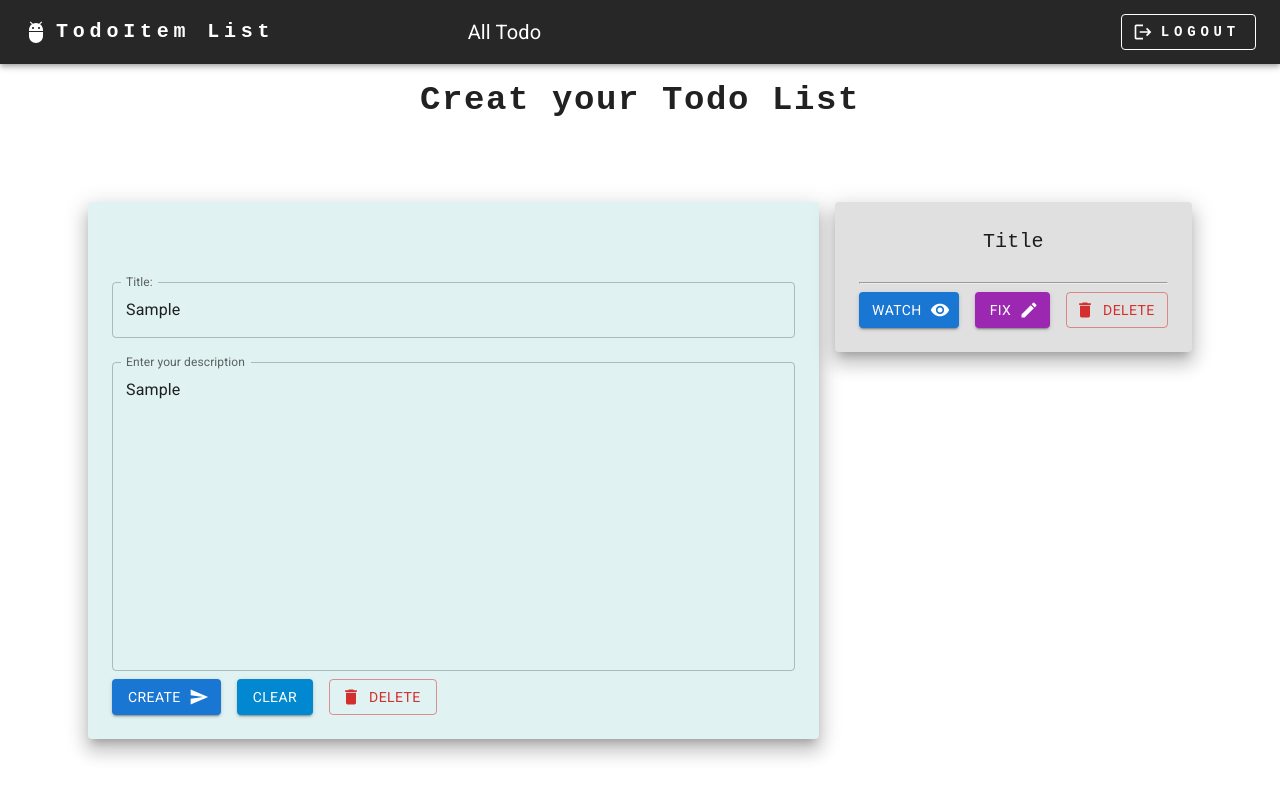
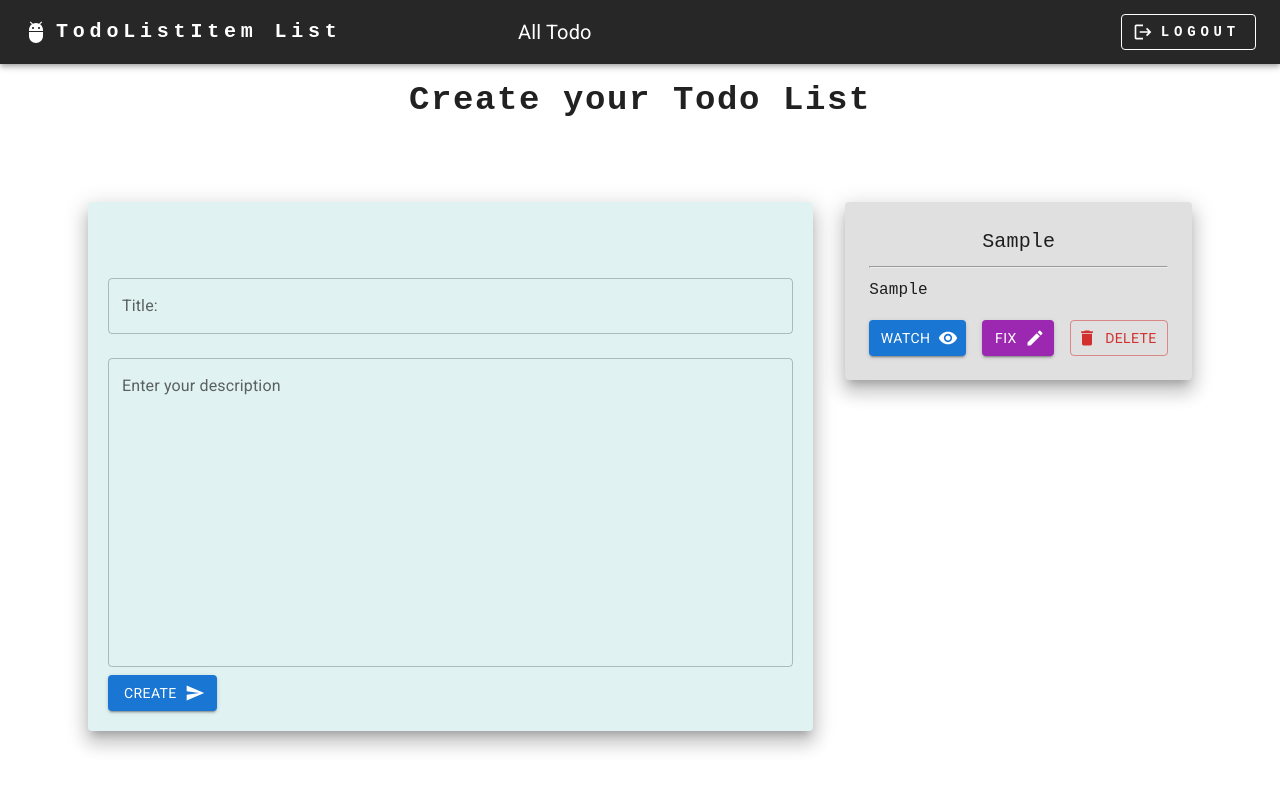
Before and after one commit to VitaliiaYaremenko/REACT-hw, a React (Vite) app in the folder react-app/: page / in a window 1280 px wide. Both pictures are taken after typing "Sample", "Sample" into the empty fields and a click on the button "CREATE". Built offline with nearby package versions, Linux system fonts and the light colour scheme.

Commit message:
added changes

```diff
--- a/react-app/src/components/Header/Header.jsx
+++ b/react-app/src/components/Header/Header.jsx
@@ -18,7 +18,7 @@ const darkTheme = createTheme({
     },
 });
 
-const Header = ({label='TodoItem List'}) => {
+const Header = ({label='TodoListItem List'}) => {
     return (
         <ThemeProvider theme={darkTheme}>
             <AppBar position="static" sx={{mb:2}}>
--- a/react-app/src/components/TodoItem/index.js
+++ /dev/null
@@ -1,3 +0,0 @@
-import TodoItem from './TodoItem.jsx'
-
-export default TodoItem;
--- a/react-app/src/components/TodoListForm/TodoListForm.jsx
+++ b/react-app/src/components/TodoListForm/TodoListForm.jsx
@@ -10,52 +10,28 @@ import FormGroup from "@mui/material/FormGroup";
 import TextField from "@mui/material/TextField";
 import {useFormik} from "formik";
 import todoListFormValidation from "./todoListFormValidation.js";
-import { v4 as uuidv4 } from 'uuid';
+import style from './todoListForm.module.scss';
 
 const formInitValues = {
     title: '',
     description: '',
 };
 
-const TodoListForm = ({onAddTodo, onDeleteAll}) => {
-    const [currentId, setCurrentId] = useState(uuidv4())
-
-    useEffect(() => {
-        setCurrentId(uuidv4())
-    }, [onAddTodo]);
+const TodoListForm = ({onSubmit}) => {
 
 
     const formik = useFormik({
         initialValues: {...formInitValues},
         validationSchema: todoListFormValidation,
         onSubmit: (values) => {
-            const newTodo = {
-                title: values.title.trim(),
-                description: values.description.trim(),
-                itemId: currentId,
-            };
-
-            const existingTodos = JSON.parse(localStorage.getItem('todos')) || [];
-            const updatedTodos = [...existingTodos, newTodo];
-            localStorage.setItem('todos', JSON.stringify(updatedTodos));
-
-            onAddTodo(newTodo);
-            formik.resetForm();
+            onSubmit({...values})
+            formik.resetForm()
         },
     });
-const handleDeleteAll = () => {
-    localStorage.removeItem('todos');
-    onDeleteAll();
-}
-
-    const handleReset = () => {
-        formik.resetForm();
-    };
 
     return (
-        <Grid item xs={8} >
-            <Paper elevation={12} sx={{bgcolor:'#e0f2f1', pt:5}}>
-                <Box component='form' sx={{p:3}} onSubmit={formik.handleSubmit}>
+        <>
+            <form onSubmit={formik.handleSubmit} className={style.formStyle}>
                 <InputForm
                     id='outlined-basic'
                     type='text'
@@ -85,13 +61,12 @@ const handleDeleteAll = () => {
                     />
                 </FormGroup>
                 <Stack direction="row" spacing={2}>
-                        <Button type='submit' variant="contained" endIcon={<SendIcon />}>Create</Button>
-                        <Button onClick={handleReset} color="info" variant="contained">Clear</Button>
-                        <Button onClick={handleDeleteAll} color="error" variant="outlined" startIcon={<DeleteIcon />}>Delete</Button>
+                    <Button type='submit' variant="contained" endIcon={<SendIcon/>}>Create</Button>
+                    {/*<Button onClick={handleReset} color="info" variant="contained">Clear</Button>*/}
+                    {/*<Button onClick={handleDeleteAll} color="error" variant="outlined" startIcon={<DeleteIcon />}>Delete</Button>*/}
                 </Stack>
-                </Box>
-            </Paper>
-        </Grid>
+            </form>
+        </>
     )
 
 }
--- /dev/null
+++ b/react-app/src/components/TodoListForm/todoListForm.module.scss
@@ -0,0 +1,3 @@
+.formStyle {
+  padding: 20px;
+}
--- a/react-app/src/components/TodoItem/TodoItem.jsx
+++ b/react-app/src/components/TodoListItem/TodoListItem.jsx
@@ -7,17 +7,23 @@ import CreateIcon from '@mui/icons-material/Create';
 import DeleteIcon from '@mui/icons-material/Delete';
 import RemoveRedEyeIcon from "@mui/icons-material/RemoveRedEye";
 import Paper from "@mui/material/Paper";
+import PropTypes from "prop-types";
 
 
-const TodoItem = () => {
+const TodoListItem = ({title, description}) => {
     return (
         <>
-            <Paper elevation={12} sx={{bgcolor: '#e0e0e0'}}>
+            <Paper elevation={12} sx={{bgcolor: '#e0e0e0', mb: 5}}>
                 <Box sx={{p:3}}>
-                    <Typography sx={{textAlign:'center', mb:3, fontFamily: 'monospace'}} variant='h6' component='h6'>
-                        Title
+                    <Typography sx={{textAlign:'center', mb:1, fontFamily: 'monospace'}} variant='h6' component='h6'>
+                        {title}
                     </Typography>
                     <hr/>
+                    <Box>
+                        <Typography sx={{mb:2, fontFamily: 'monospace'}} variant='subtitle1' component='p'>
+                            {description}
+                        </Typography>
+                    </Box>
 
                     <Stack direction="row" spacing={2}>
                         <Button variant="contained" endIcon={<RemoveRedEyeIcon />}>Watch</Button>
@@ -30,4 +36,8 @@ const TodoItem = () => {
     )
 }
 
-export default TodoItem;
+TodoListItem.propTypes = {
+    title: PropTypes.string.isRequired,
+    description: PropTypes.string.isRequired
+}
+export default TodoListItem;
--- /dev/null
+++ b/react-app/src/components/TodoListItem/index.js
@@ -0,0 +1,3 @@
+import TodoListItem from './TodoListItem.jsx'
+
+export default TodoListItem;
--- a/react-app/src/pages/MainPage/MainPage.jsx
+++ b/react-app/src/pages/MainPage/MainPage.jsx
@@ -1,40 +1,64 @@
+import React, { useEffect, useState } from "react";
+import { Container, Grid, Box, Paper } from "@mui/material";
 import BaseTemplate from "../../templates/BaseTemplate";
-import {Container, Grid, Stack} from "@mui/material";
-import Box from "@mui/material/Box";
-import SendIcon from '@mui/icons-material/Send';
-import DeleteIcon from '@mui/icons-material/Delete';
-import React from "react";
-import Paper from '@mui/material/Paper';
+import TodoListItem from "../../components/TodoListItem/TodoListItem";
+import TodoListForm from "../../components/TodoListForm";
+import { v4 as uuidv4 } from 'uuid';
+import { StorageKey } from "../../utils/const";
 import Typography from "@mui/material/Typography";
-import TextField from "@mui/material/TextField";
-import Button from "@mui/material/Button";
-import TodoItem from "../../components/TodoItem/TodoItem.jsx";
-import {FormControl, Input} from "@mui/base";
-import { Formik, Form, Field } from 'formik';
-import TodoListForm from "../../components/TodoListForm";
+
+const MainPage = () => {
+    const [todoItems, setTodoItems] = useState([]);
+
+    useEffect(() => {
+        const storedItems = localStorage.getItem(StorageKey);
+        if (storedItems) {
+            try {
+                setTodoItems(JSON.parse(storedItems));
+            } catch (error) {
+                console.error("Failed to parse Local Storage data:", error);
+                setTodoItems([]);
+            }
+        }
+    }, []);
 
 
+    useEffect(() => {
+        localStorage.setItem(StorageKey, JSON.stringify(todoItems));
+    }, [todoItems]);
 
-const MainPage =({}) => {
+
+    const handleSubmit = (data) => {
+        const newTodo = { ...data, id: uuidv4() };
+        setTodoItems(prevItems => [...prevItems, newTodo]);
+    };
+
+    const createItems = () => {
+        if (!todoItems.length) return <Typography sx={{fontFamily: 'monospace'}} variant='h4' component='h5'>No data</Typography>;
+        return todoItems.reduceRight((acc, { title, description, id }) => {
+            acc.push(<TodoListItem title={title} description={description} key={id} />);
+            return acc;
+        }, []);
+    };
 
     return (
-        <BaseTemplate textTitle='Creat your Todo List'>
-            <Container maxWidth="xl">
-
+        <BaseTemplate textTitle='Create your Todo List'>
+            <Container maxWidth={false}>
                 <Box sx={{ flexGrow: 1 }}>
-                    <Grid container spacing={2} >
-                        <TodoListForm/>
-
+                    <Grid container spacing={4}>
+                        <Grid item xs={8}>
+                            <Paper elevation={12} sx={{ bgcolor: '#e0f2f1', pt: 5 }}>
+                                <TodoListForm onSubmit={handleSubmit} />
+                            </Paper>
+                        </Grid>
                         <Grid item xs={4}>
-                            <TodoItem/>
+                            {createItems()}
                         </Grid>
-
                     </Grid>
                 </Box>
             </Container>
         </BaseTemplate>
-    )
-
-}
+    );
+};
 
 export default MainPage;
--- /dev/null
+++ b/react-app/src/utils/const.js
@@ -0,0 +1 @@
+export  const StorageKey = 'data-key';
```
Lines whose indentation alone changed are shown as unchanged.
